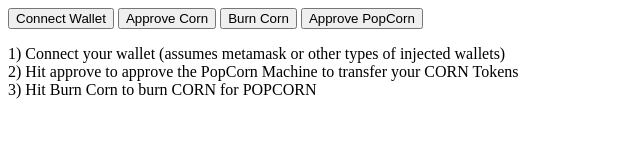
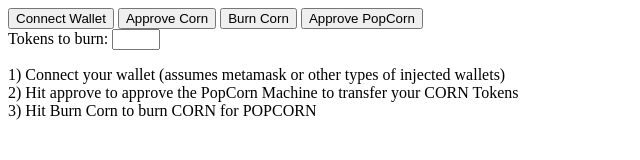
Before and after one commit to misctyler/CornHub, a plain HTML site: page index.html in a window 1280 px wide. Shown: the whole page, without its empty margins (0-640 px from the left). Drawn offline with Linux system fonts and the light colour scheme.

Commit message:
Update index.html

```diff
--- a/index.html
+++ b/index.html
@@ -14,7 +14,10 @@
   <button onclick="connect()">Connect Wallet</button>
   <button onclick="approve()">Approve Corn</button>
   <button onclick="burnCorn()">Burn Corn</button>
-  <button onclick="approve2()">Approve PopCorn</button>
+  <button onclick="approve2()">Approve PopCorn</button> <br>
+
+  <label for="amount">Tokens to burn:</label>
+  <input type="number" id="amount" name="amount" min="1" max="5">
 
 <p>
 1) Connect your wallet (assumes metamask or other types of injected wallets) <br>
```
